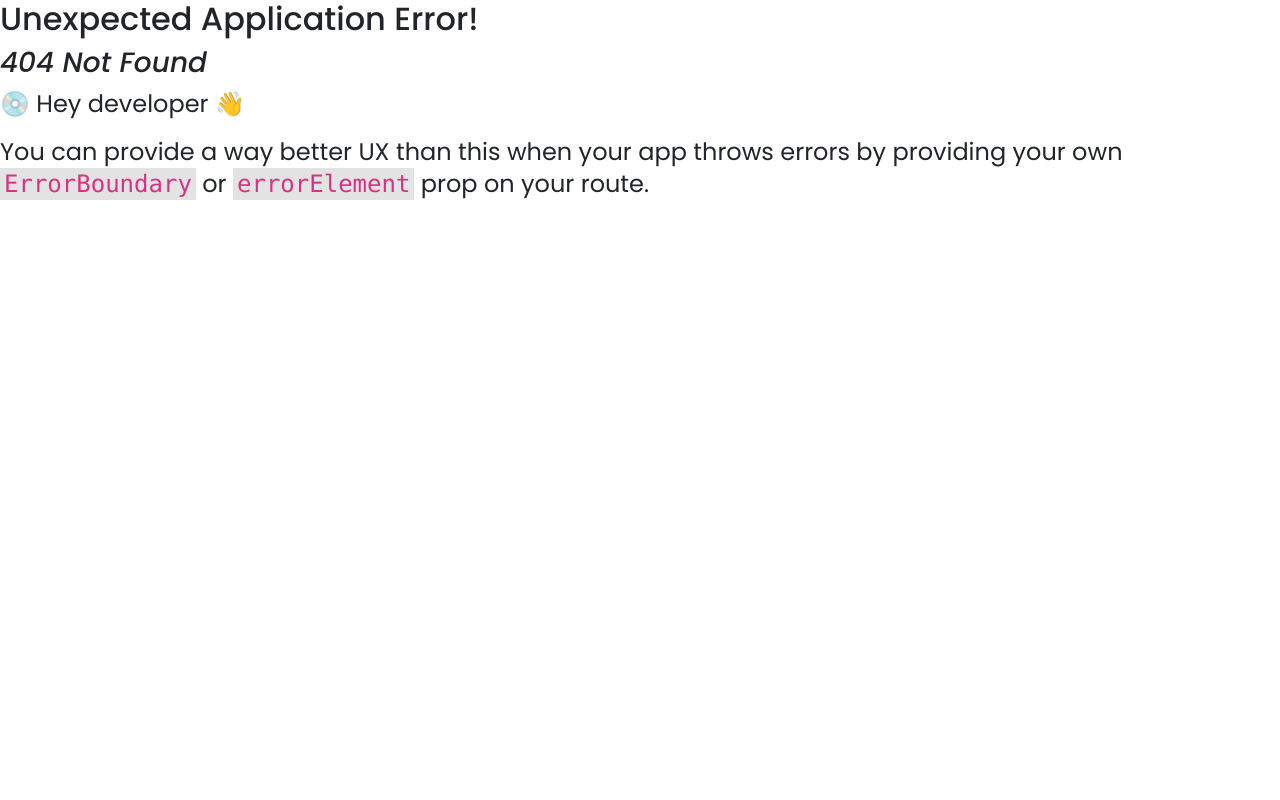
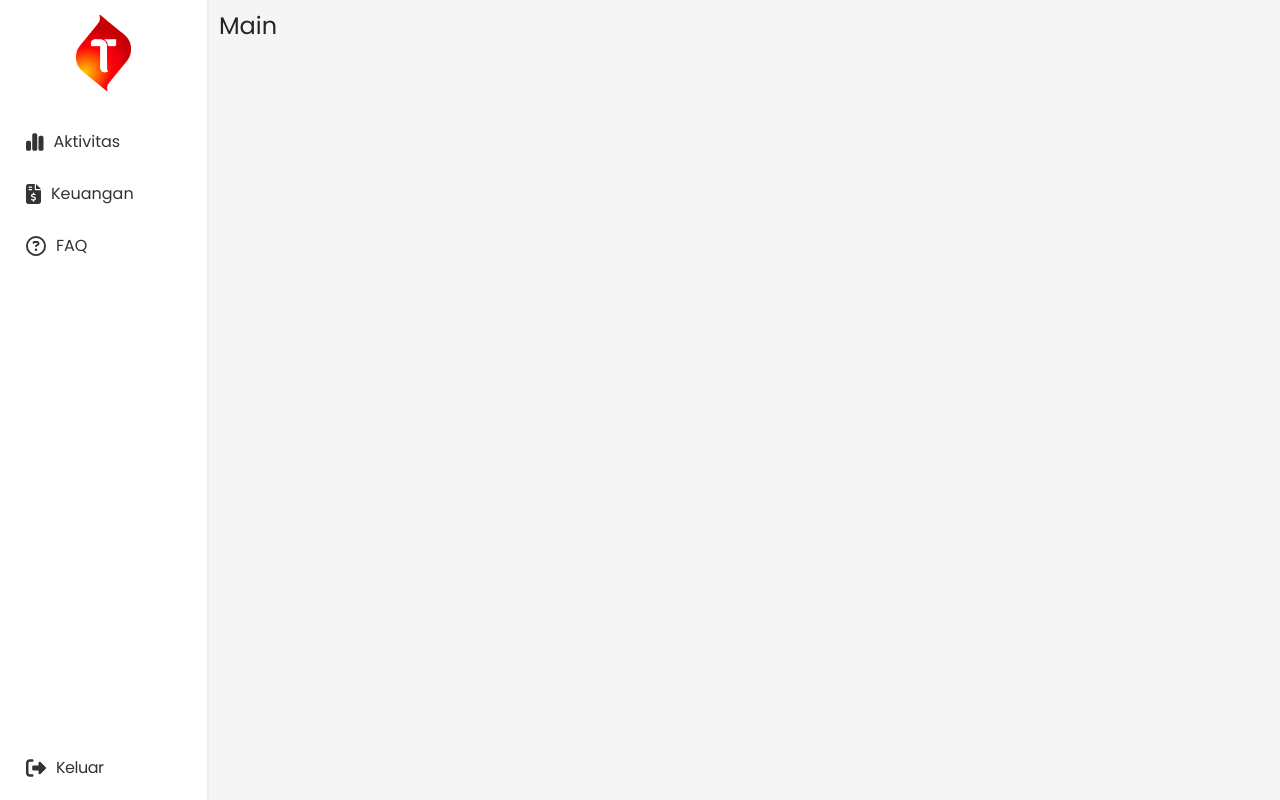
Before and after one commit to satriyaadhitama/TelinBot-Frontend, a React (Vite) app: page /dashboard in a window 1280 px wide. Before the commit this address had no page. Built offline with nearby package versions, Linux system fonts and the light colour scheme.

Commit message:
init dashboard

```diff
--- /dev/null
+++ b/src/apps/dashboard/components/Layout.tsx
@@ -0,0 +1,19 @@
+import React from 'react';
+import Sidebar from './Sidebar';
+
+interface LayoutProps {
+  children: React.ReactNode;
+}
+
+function Layout({ children }: LayoutProps) {
+  return (
+    <div className="dashboard-wrapper">
+      <Sidebar />
+      <main className="dashboard-main">
+        <div>{children}</div>
+      </main>
+    </div>
+  );
+}
+
+export default Layout;
--- /dev/null
+++ b/src/apps/dashboard/components/Sidebar.tsx
@@ -0,0 +1,47 @@
+import { useState } from 'react';
+import TelkomselLogo from '@/assets/Telkomsel_2021_icon.svg.png';
+import { FontAwesomeIcon } from '@fortawesome/react-fontawesome';
+import { faBarsStaggered } from '@fortawesome/free-solid-svg-icons/faBarsStaggered';
+import { faCircleQuestion } from '@fortawesome/free-regular-svg-icons';
+import {
+  faFileInvoiceDollar,
+  faRightFromBracket,
+  faChartSimple,
+} from '@fortawesome/free-solid-svg-icons';
+
+function Sidebar() {
+  return (
+    <aside id="sidebar">
+      <div className="sidebar-header">
+        <a href="/dashboard" className="sidebar-logo">
+          <img src={TelkomselLogo} alt="" className="sidebar-logo" />
+        </a>
+      </div>
+      <div className="sidebar-link">
+        <a href="dashboard/users" className="sidebar-item">
+          <FontAwesomeIcon icon={faChartSimple} className="sidebar-icon" />
+          <span>Aktivitas</span>
+        </a>
+        <a href="dashboard/keuangan" className="sidebar-item">
+          <FontAwesomeIcon
+            icon={faFileInvoiceDollar}
+            className="sidebar-icon"
+          />
+          <span>Keuangan</span>
+        </a>
+        <a href="dashboard/frequently-asked" className="sidebar-item">
+          <FontAwesomeIcon icon={faCircleQuestion} className="sidebar-icon" />
+          <span>FAQ</span>
+        </a>
+      </div>
+      <div className="sidebar-footer">
+        <button className="button sidebar-item">
+          <FontAwesomeIcon icon={faRightFromBracket} className='sidebar-icon'/>
+          <span>Keluar</span>
+        </button>
+      </div>
+    </aside>
+  );
+}
+
+export default Sidebar;
--- a/src/apps/dashboard/components/index.ts
+++ b/src/apps/dashboard/components/index.ts
@@ -0,0 +1 @@
+export { default as Layout } from './Layout';
--- /dev/null
+++ b/src/apps/dashboard/pages/Overview/components/index.tsx
@@ -0,0 +1,7 @@
+import React from 'react';
+
+function Main() {
+  return <div>Main</div>;
+}
+
+export default Main;
--- /dev/null
+++ b/src/apps/dashboard/pages/Overview/index.tsx
@@ -0,0 +1,13 @@
+import React from 'react';
+import Main from './components';
+import { Layout } from '../../components';
+
+function Overview() {
+  return (
+    <Layout>
+      <Main />
+    </Layout>
+  );
+}
+
+export default Overview;
--- a/src/apps/dashboard/pages/index.ts
+++ b/src/apps/dashboard/pages/index.ts
@@ -1 +1,2 @@
 export { default as SignIn } from './SignIn';
+export { default as Overview } from './Overview';
--- a/src/main.tsx
+++ b/src/main.tsx
@@ -13,6 +13,7 @@ import './styles/modern-normalize.css';
 import './styles/company-profile.css';
 import './styles/company-profile-utils.css';
 import './styles/auth.css'
+import './styles/dashboard.css'
 
 const client = new QueryClient({
   defaultOptions: {
--- a/src/router/dashboard.tsx
+++ b/src/router/dashboard.tsx
@@ -1,8 +1,12 @@
-import { SignIn } from "@/apps/dashboard/pages";
+import { SignIn, Overview } from '@/apps/dashboard/pages';
 
 export const dashboardRoutes = [
   {
     path: '/sign-in',
     element: <SignIn />,
   },
+  {
+    path: '/dashboard',
+    element: <Overview />,
+  },
 ];
--- /dev/null
+++ b/src/styles/dashboard.css
@@ -0,0 +1,79 @@
+.dashboard-wrapper {
+  display: flex;
+}
+
+#sidebar {
+  display: flex;
+  flex-direction: column;
+  height: 100vh;
+  width: 250px;
+  background-color: var(--color-light);
+  border-right: 2px solid #eaeef4;
+}
+
+.sidebar-header {
+  flex-grow: 0;
+  padding: 15px;
+  margin-bottom: 1rem;
+}
+
+.sidebar-logo {
+  display: flex;
+  align-items: center;
+  justify-content: center;
+}
+
+.sidebar-logo img {
+  width: 55px;
+}
+
+.sidebar-link {
+  flex-grow: 0;
+  display: flex;
+  flex-direction: column;
+  padding: 0 10px;
+}
+
+.sidebar-item {
+  display: flex;
+  align-items: center;
+  margin-bottom: 12px;
+  padding: 8px 16px;
+  border-radius: 8px;
+  transition: all 0.5s;
+}
+
+.sidebar-icon {
+  font-size: 20px;
+  color: var(--color-light-text);
+  transition: all 0.5s;
+}
+
+.sidebar-item span {
+  font-size: 16px;
+  color: var(--color-light-text);
+  padding-left: 10px;
+  transition: all 0.5s;
+}
+
+.sidebar-item:hover {
+  background-color: var(--color-primary-light-4);
+  border-radius: 25px;
+}
+
+.sidebar-item:hover .sidebar-icon,
+.sidebar-item:hover span {
+  color: var(--color-primary);
+}
+
+.sidebar-footer {
+  margin-top: auto;
+  flex-grow: 0;
+  padding: 0 10px;
+}
+
+.dashboard-main {
+  background-color: var(--color-bg-neutral);
+  width: 100%;
+  padding: 10px;
+}
--- a/src/styles/style.css
+++ b/src/styles/style.css
@@ -24,6 +24,8 @@
   --color-primary-dark-2: #c23838; /* rgb(194, 56, 56) */
   --color-primary-dark-3: #a42e2e; /* rgb(164, 46, 46) */
   --color-primary-dark-4: #862424; /* rgb(134, 36, 36) */
+
+  --color-bg-neutral: #f5f5f5;
 
   --padding-xs: 0px 20px;
   --padding-sm: 0px 30px;
@@ -57,7 +59,6 @@ svg {
   user-select: none;
 }
 
-
 a {
   text-decoration: none;
   color: var(--color-dark);
```
